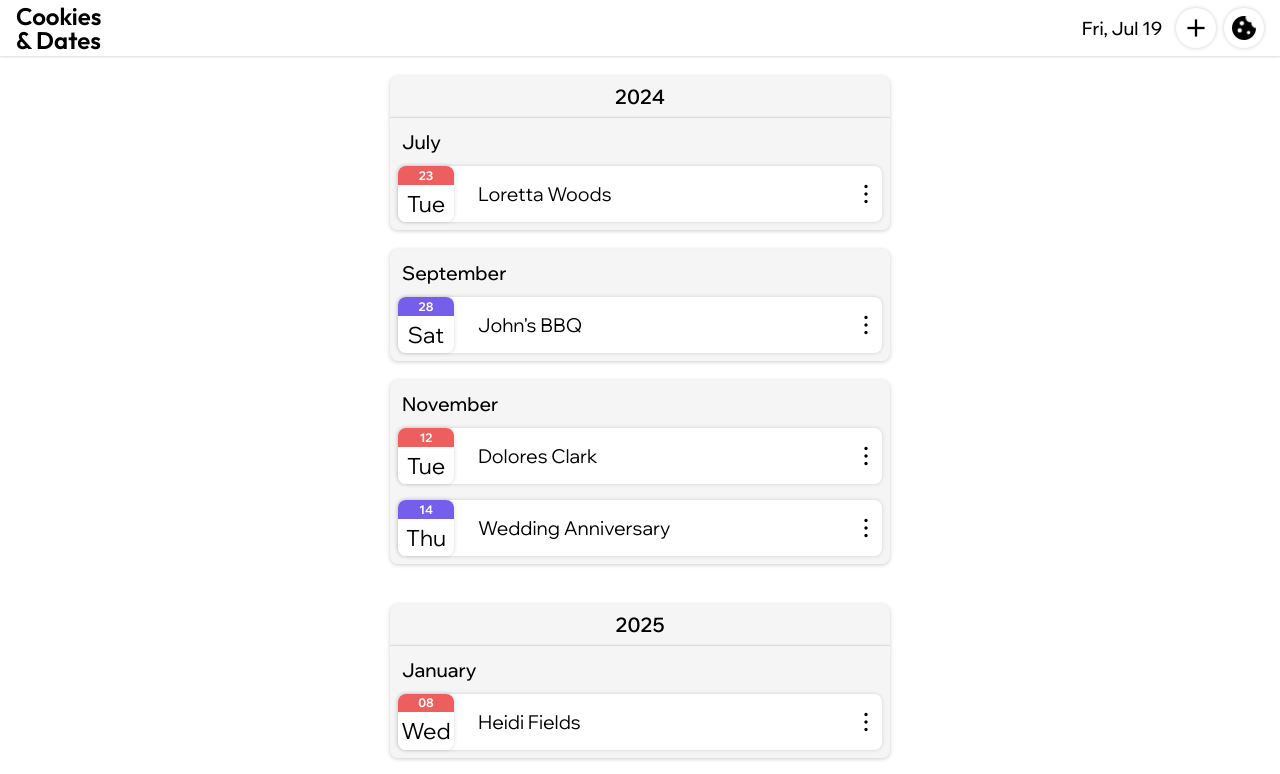
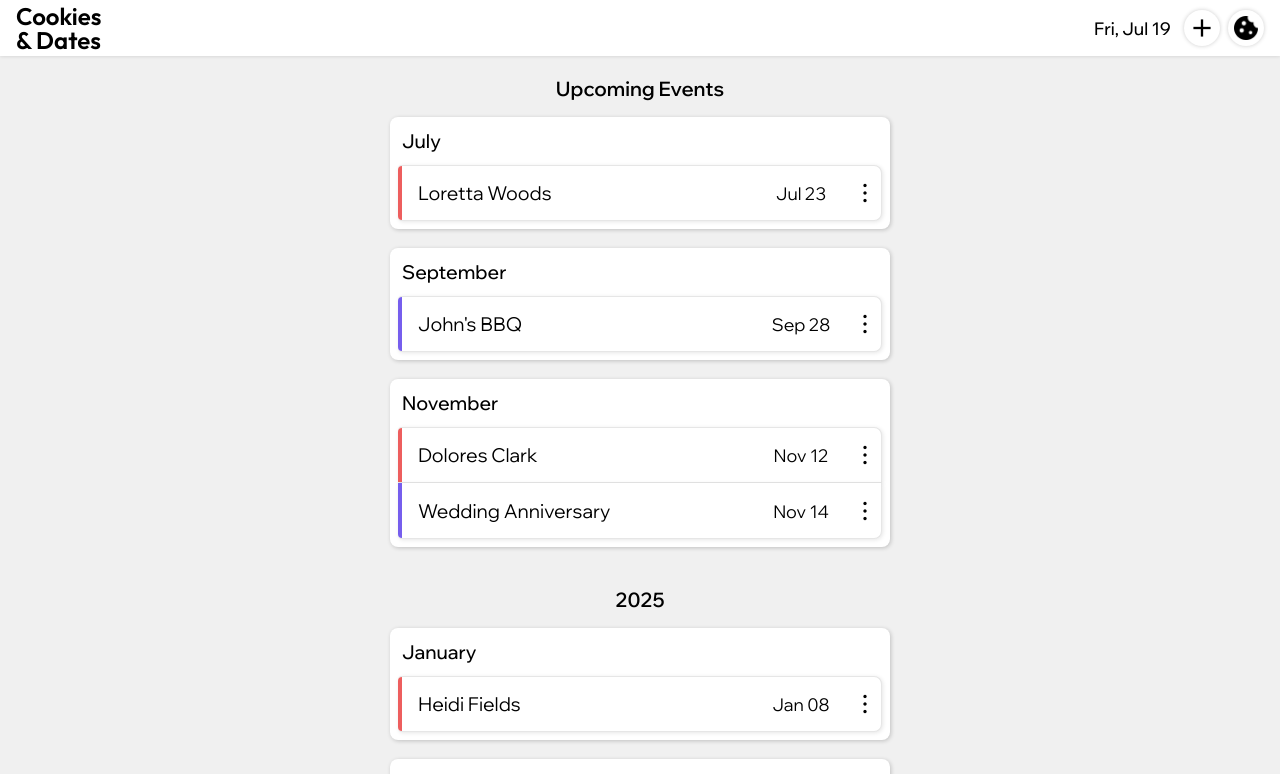
Before and after one commit to juanej88/cookies-dates, a React (Create React App) app: page / in a window 1280 px wide. Shown: the top 774 px of the page. Built offline with nearby package versions, Linux system fonts and the light colour scheme.

Commit message:
Restyle the Main component 2.1

```diff
--- a/src/assets/styles/ActionButton.css
+++ b/src/assets/styles/ActionButton.css
@@ -1,6 +1,6 @@
 .action-btn {
-  height: 2.5rem;
-  width: 2.5rem;
+  height: 2.25rem;
+  width: 2.25rem;
   background-color: hsl(0, 0%, 100%);
   box-shadow: 0 0 4px 0 hsla(0, 0%, 0%, 20%);
   border-radius: 50%;
--- a/src/assets/styles/Footer.css
+++ b/src/assets/styles/Footer.css
@@ -1,6 +1,6 @@
 footer {
   background-color: hsl(0, 0%, 100%);
-  box-shadow: 0 -1px 2px 0 hsla(0, 0%, 0%, 15%);
+  box-shadow: 0 0 4px 0 hsla(0, 0%, 0%, 15%);
   height: 3rem;
   padding: 0 1rem;
   font-size: 0.8rem;
--- a/src/assets/styles/Header.css
+++ b/src/assets/styles/Header.css
@@ -3,7 +3,7 @@ header {
   width: 100vw;
   background-color: hsla(0, 0%, 100%, 95%);
   backdrop-filter: blur(5px) grayscale(0.5);
-  box-shadow: 0 1px 2px 0 hsla(0, 0%, 0%, 15%);
+  box-shadow: 0 0 4px 0 hsla(0, 0%, 0%, 15%);
   display: flex;
   justify-content: space-between;
   align-items: center;
@@ -30,7 +30,7 @@ header {
 
 .menu-container > p {
   display: none;
-  font-size: 1.15rem;
+  font-size: 1.1rem;
   font-weight: 500;
   padding-right: 0.75em;
   cursor: default;
--- a/src/assets/styles/Main.css
+++ b/src/assets/styles/Main.css
@@ -15,13 +15,9 @@ main h1 {
   max-width: 500px;
   font-size: 1.25rem;
   font-weight: 600;
-  padding: 0.5rem;
+  padding-bottom: 1rem;
   display: flex;
   justify-content: center;
-  background-color: hsl(0, 0%, 96%);
-  border-bottom: 1px solid hsl(0, 0%, 90%);
-  box-shadow: 0px 1px 4px 0 hsla(0, 0%, 0%, 20%);
-  border-radius: 0.5rem 0.5rem 0 0;
 }
 
 article.month-events {
@@ -31,13 +27,9 @@ article.month-events {
   max-width: 500px;
   display: flex;
   flex-direction: column;
-  background-color: hsl(0, 0%, 96%);
-  box-shadow: 0px 1px 4px 0 hsla(0, 0%, 0%, 20%);
+  background-color: hsl(0, 0%, 100%);
+  box-shadow: 1px 1px 4px 0 hsla(0, 0%, 0%, 20%);
   border-radius: 0.5rem;
-}
-
-article.month-events:first-of-type {
-  border-radius: 0 0 0.5rem 0.5rem;
 }
 
 article.month-events > h2 {
@@ -63,73 +55,75 @@ article.month-events > h2 {
   height: 3.5rem;
   width: 100%;
   background-color: hsl(0, 0%, 100%);
-  border-radius: 8px;
-  box-shadow: 0 0 4px 0 hsla(0, 0%, 0%, 15%);
-  margin-top: 1rem;
+  border-right: 1px solid hsl(0, 0%, 90%);
+  border-bottom: 1px solid hsl(0, 0%, 90%);
+  box-shadow: 1px 1px 4px 0 hsla(0, 0%, 0%, 10%);
   display: grid;
-  grid-template-columns: 3.5rem 5fr;
-  column-gap: 1.5rem;
+  grid-template-columns: 4fr 5rem 2rem;
+  column-gap: 0.5rem;
   align-items: center;
 }
 
 .event-card:first-of-type {
   margin-top: 0.75rem;
+  border-top: 1px solid hsl(0, 0%, 90%);
+}
+
+.event-card:nth-child(2) {
+  border-top-left-radius: 0.25rem;
+  border-top-right-radius: 0.5rem;
+}
+
+.event-card:last-child {
+  border-bottom-left-radius: 0.25rem;
+  border-bottom-right-radius: 0.5rem;
+}
+
+.event-container {
+  height: 100%;
+  display: grid;
+  grid-template-columns: 0.25rem 1fr;
+}
+
+.event-container > p {
+  font-size: 1.2rem;
+  font-weight: 400;
+  display: flex;
+  align-items: center;
+  padding-left: 1rem;
+}
+
+.event-card.special > .event-container > span {
+  background-color: hsl(250, 80%, 65%);
+}
+
+.event-card.birthday > .event-container > span {
+  background-color: hsl(0, 80%, 65%);
+}
+
+.event-card:nth-child(2) > .event-container > span {
+  border-top-left-radius: 0.5rem;
+}
+
+.event-card:last-child > .event-container > span {
+  border-bottom-left-radius: 0.5rem;
 }
 
 .date-container {
   height: 100%;
-  background-color: hsla(0, 0%, 100%);
-  box-shadow: 0 0 4px 0 hsla(0, 0%, 0%, 15%);
-  border-radius: 0.5rem;
-  display: grid;
-  grid-template-columns: 1fr;
-  grid-template-rows: 1fr 2fr;
+  display: flex;
   justify-content: center;
   align-items: center;
 }
 
 .date-container > p {
-  font-size: 0.75rem;
-  font-weight: 700;
-  text-align: center;
+  font-size: 1.1rem;
 }
 
-.date-container > p:first-child {
-  height: 100%;
+.more-options-container > span {
   display: flex;
   justify-content: center;
   align-items: center;
-  color: hsl(0, 0%, 100%);
-  border-radius: 0.5rem 0.5rem 0 0;
-}
-
-.event-card.birthday .date-container > p:first-child {
-  background-color: hsl(0, 80%, 65%);
-}
-
-.event-card.special .date-container > p:first-child {
-  background-color: hsl(250, 80%, 65%);
-}
-
-.date-container > p:last-child {
-  font-size: 1.4rem;
-  text-shadow: 1px 1px 2px 0 hsla(0, 0%, 0%, 100%);
-  font-weight: 400;
-}
-
-.event-container {
-  height: 100%;
-  display: flex;
-  justify-content: space-between;
-  align-items: center;
-}
-
-.event-container > p {
-  font-size: 1.2rem;
-  font-weight: 400;
-}
-
-.event-container > span {
   font-size: 2rem;
   font-variation-settings:
   'FILL' 0,
--- a/src/assets/styles/Nav.css
+++ b/src/assets/styles/Nav.css
@@ -1,6 +1,6 @@
 #action-buttons {
   display: grid;
-  grid-template-columns: repeat(2, 2.5rem);
+  grid-template-columns: repeat(2, 2.25rem);
   column-gap: 0.5rem;
   z-index: 30;
 }
--- a/src/components/Main.jsx
+++ b/src/components/Main.jsx
@@ -7,7 +7,7 @@ import Modal from './Modal';
 const Main = props => {
   const today = new Date();
   const thisYear = today.getFullYear();
-  const dateFormat = {weekday: 'short', day: '2-digit'};
+  const dateFormat = {day: '2-digit', month: 'short'};
 
   const getEvents = day => {
     return day.map(event => {
@@ -15,18 +15,19 @@ const Main = props => {
       if (event.year > thisYear) eventDate = new Date(event.date)
       else if (eventDate < today) eventDate = new Date(event.date).setFullYear(thisYear + 1);
       const formattedDate = new Date(eventDate).toLocaleDateString(undefined, dateFormat);
-      const [weekday, dayNum] = formattedDate.split(' ');
       return (
         // -----------------      ATTENTION       ------------------------
         // I need to toggle the event.new to false after 2.1 seconds!!
         // -----------------      ATTENTION       ------------------------
         <aside key={event.id} className={`event-card ${event.event}`} id={`${event.new ? 'newEvent' : ''}`}>
+          <div className='event-container'>
+            <span></span>
+            <p>{event.name}</p>
+          </div>
           <div className='date-container'>
-            <p>{weekday.toUpperCase()}</p>
-            <p>{dayNum}</p>
+            <p>{formattedDate}</p>
           </div>
-          <div className='event-container'>
-            <p>{event.name}</p>
+          <div className='more-options-container'>
             <span className='material-symbols-outlined'>
               more_vert
             </span>
@@ -63,11 +64,11 @@ const Main = props => {
     // -> I need to check the edge case when a user enters a birthday without a year
     // CHECK !!
 
-    // const title = Number(year) === thisYear ? 'Upcoming Events' : year;
+    const title = Number(year) === thisYear ? 'Upcoming Events' : year;
     const months = Object.keys(props.eventsObj[year]);
     return (
       <section key={year} className='events-section'>
-        <h1>{year}</h1>
+        <h1>{title}</h1>
         {getMonths(year, months)}
       </section>
     );
--- a/src/index.css
+++ b/src/index.css
@@ -10,5 +10,6 @@
 
 body {
   font-family: "Wix Madefor Display", sans-serif;
+  background-color: hsl(0, 0%, 94%);
   min-width: 400px;
 }
```
